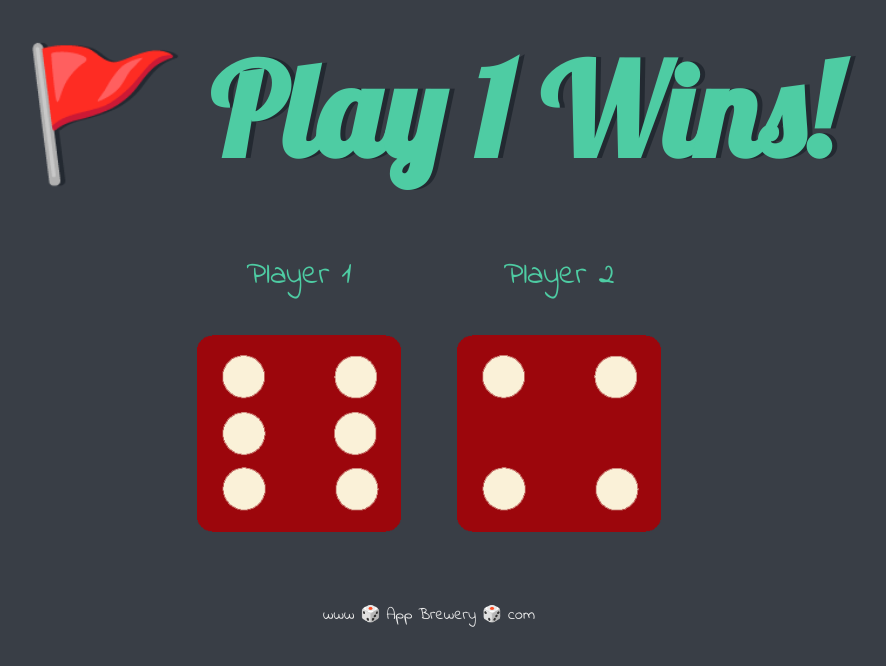
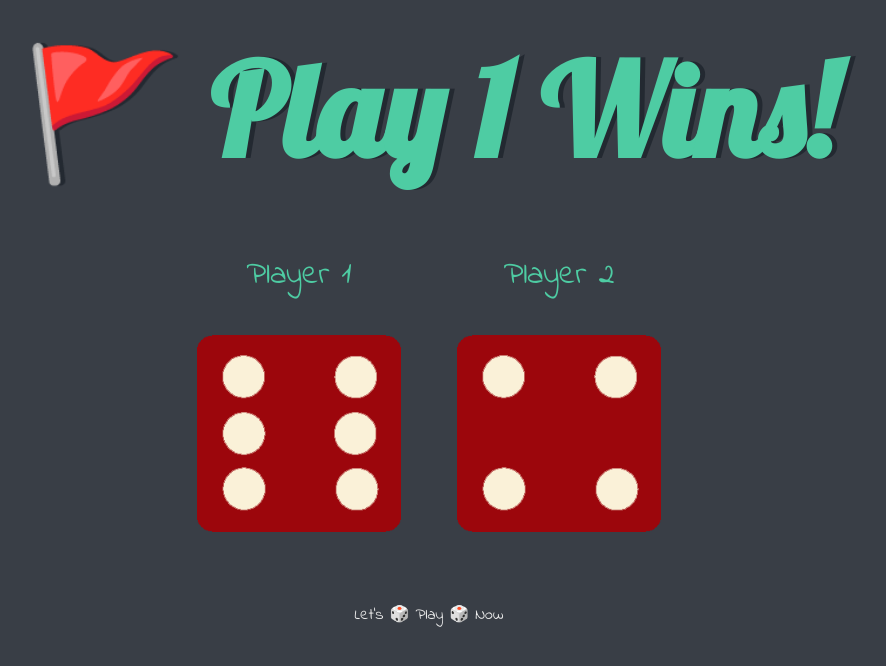
Before and after one commit to DevSomesh22/My-Web-Project, a plain HTML site: page index.html in a window 1280 px wide. Shown: the whole page, without its empty margins (211-1097 px from the left). Drawn offline with Linux system fonts and the light colour scheme.

Commit message:
Update index.html

```diff
--- a/index.html
+++ b/index.html
@@ -29,6 +29,6 @@
       </body>
 
       <footer>
-        www 🎲 App Brewery 🎲 com
+        Let's 🎲 Play 🎲 Now
       </footer>
     </html>
```
